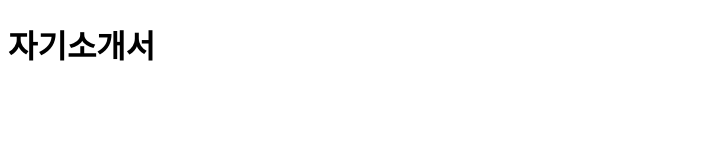
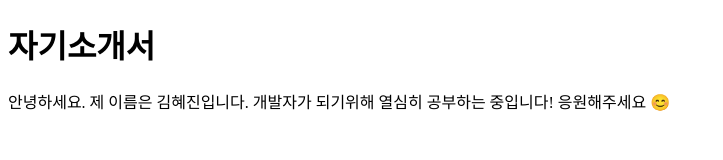
Before and after one commit to khye97/Noona-HTML-CSS, a plain HTML site: page index.html in a window 1280 px wide. Shown: the whole page, without its empty margins (0-723 px from the left). Drawn offline with Linux system fonts and the light colour scheme.

Commit message:
자기소개 작성

```diff
--- a/index.html
+++ b/index.html
@@ -7,5 +7,6 @@
 </head>
 <body>
   <h1>자기소개서</h1>
+  <p>안녕하세요. 제 이름은 김혜진입니다. 개발자가 되기위해 열심히 공부하는 중입니다! 응원해주세요 😊</p>
 </body>
 </html>
```
Also changed, not shown: 1 other file.
